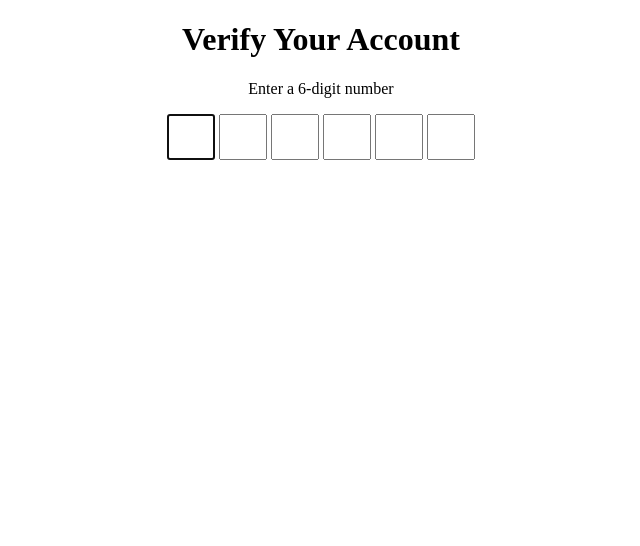
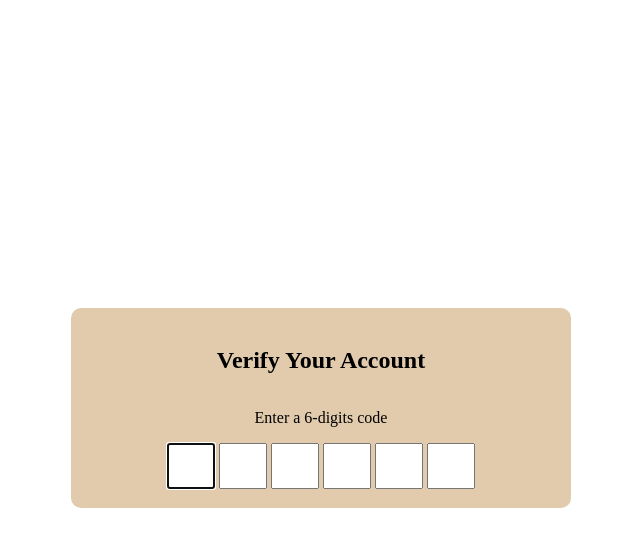
Before and after one commit to acciojob/OTP-Lahari4303, a website: page main.html in a window 1280 px wide. Shown: the whole page, without its empty margins (319-959 px from the left). Drawn offline with Linux system fonts and the light colour scheme.

Commit message:
created a submission

```diff
--- a/main.html
+++ b/main.html
@@ -1,28 +1,63 @@
 <!DOCTYPE html>
-
-<html>
-
+<html lang="en">
 <head>
-	<link rel="stylesheet" href="styles.css">
+    <meta charset="UTF-8">
+    <meta name="viewport" content="width=device-width, initial-scale=1.0">
+    <title>Document</title>
+    <style>
+        body{
+            display:flex;
+            justify-content:center;
+            align-items:center;
+            height: 100vh;
+        }
+        #container{
+            display: flex;
+            flex-direction: column;
+            justify-content: center;
+            align-items: center;
+            background-color:rgb(225, 203, 172);
+            text-align: center;
+            border-radius: 10px;
+            height: 200px;
+            width:500px;
+        }
+        .code{
+            width: 40px;
+            height: 40px;
+            font-size: 24px;
+            text-align: center;
+        }
+    </style>
 </head>
-
 <body>
-	<!-- the entire body must be written by student -->
-
-		<h1 id="verification_heading">Verify Your Account</h1>
-		<p>Enter a 6-digit number</p>
-		<div class="code-container">
-			<input type="text" maxlength="1" class="code">
-			<input type="text" maxlength="1" class="code">
-			<input type="text" maxlength="1" class="code">
-			<input type="text" maxlength="1" class="code">
-			<input type="text" maxlength="1" class="code">
-			<input type="text" maxlength="1" class="code">
-		</div>
-
-    <script type="text/javascript" src="./script.js">
-</script>
-
+    <section id="container">
+        <h1 id="verification_heading">Verify Your Account</h1>
+        <p id="verification_subtext"> Enter a 6-digits code</p>
+        <div id="code-container">
+            <input type="text" class="code" maxlength="1">
+            <input type="text" class="code" maxlength="1">
+            <input type="text" class="code" maxlength="1">
+            <input type="text" class="code" maxlength="1">
+            <input type="text" class="code" maxlength="1">
+            <input type="text" class="code" maxlength="1">
+        </div>
+    </section>
+    <script>
+        let codes=document.querySelectorAll(".code")
+        codes[0].focus()
+        codes.forEach((code,i) => {
+            code.addEventListener("input" , (e) =>{
+                if(code.value!="" && i< codes.length){
+                    codes[i+1].focus()
+                }
+            })
+            code.addEventListener("keydown" , (e)=>{
+                if(e.key=="Backspace" && code.value==""){
+                    codes[i-1].focus()
+                }
+            })
+        })
+    </script>
 </body>
-
 </html>
--- a/script.js
+++ /dev/null
@@ -1,15 +0,0 @@
-//your JS code here. If required.
-let codes=document.querySelectorAll(".code")
-codes[0].focus()
-codes.forEach((code,i) => {
-    code.addEventListener("input" , (e) =>{
-	    if(code.value!="" && i< codes.length){
-	        codes[i+1].focus()
-	    }
-    })
-    code.addEventListener("keydown" , (e)=>{
-        if(e.key=="Backspace" && code.value==""){
-            codes[i-1].focus()
-        }
-    })
-})
--- a/styles.css
+++ /dev/null
@@ -1,10 +0,0 @@
-/*  your css code here. If applicable */
-body{
-	text-align:center;
-}
-.code{
-	width:40px;
-	height:40px;
-	font-size: 24px;
-    text-align: center;
-}
```
